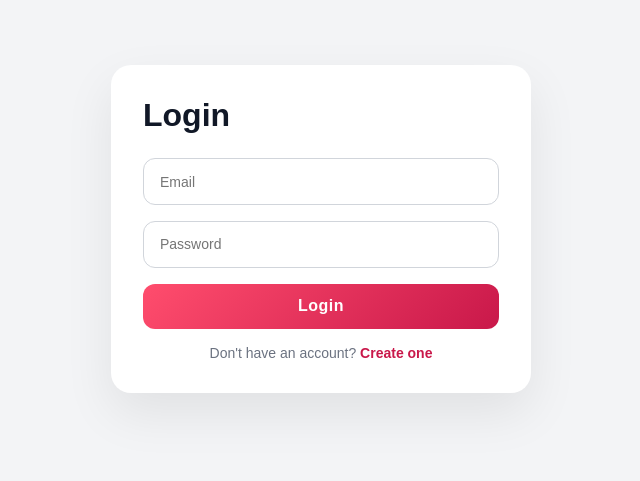
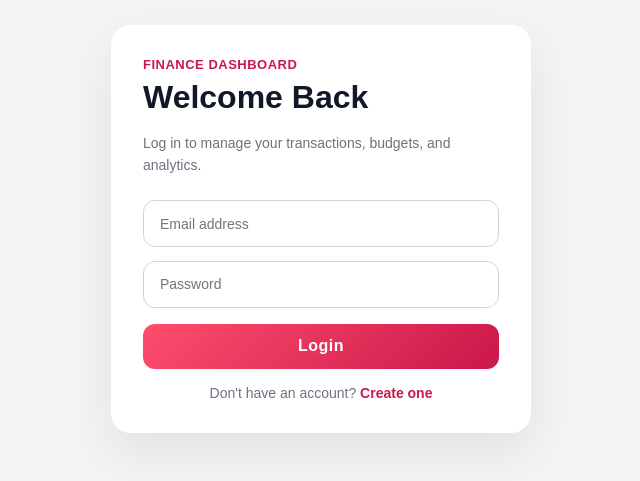
Before and after one commit to DragonNight501/dashboard-app, a Next.js app: page /login in a window 1280 px wide. Shown: the part 171-652 px from the top of the page, without its empty margins (319-959 px from the left). Built offline with nearby package versions, Linux system fonts and the light colour scheme; no server answers.

Commit message:
refactor(ui): improve table UX and redesign login page

```diff
--- a/app/globals.css
+++ b/app/globals.css
@@ -1082,7 +1082,32 @@ tr:nth-child(even) {
 .authSwitchLink:hover {
     text-decoration: underline;
 }
-
+.authHeader {
+    display: flex;
+    flex-direction: column;
+    gap: 0.45rem;
+    margin-bottom: 0.5rem;
+}
+
+.authEyebrow {
+    color: var(--primary);
+    font-size: 13px;
+    font-weight: 700;
+    letter-spacing: 0.5px;
+    text-transform: uppercase;
+}
+
+.authSubtitle {
+    color: var(--text-soft);
+    font-size: 14px;
+    line-height: 1.6;
+}
+
+.authFields {
+    display: flex;
+    flex-direction: column;
+    gap: 0.85rem;
+}
 /* ===================== */
 /* Sidebar */
 /* ===================== */
--- a/app/login/page.tsx
+++ b/app/login/page.tsx
@@ -1,4 +1,8 @@
 "use client";
+
+/* ===================== */
+/* Imports */
+/* ===================== */
 
 import { useEffect, useState } from "react";
 import { useRouter } from "next/navigation";
@@ -7,13 +11,29 @@ import { login } from "../lib/auth";
 import toast from "react-hot-toast";
 import Link from "next/link";
 
+/* ===================== */
+/* Login Page */
+/* Handles user authentication and redirects authenticated users.
+ */
+/* ===================== */
+
 export default function LoginPage() {
   const router = useRouter();
+
+  /* ===================== */
+  /* State Management */
+  /* ===================== */
 
   const [email, setEmail] = useState("");
   const [password, setPassword] = useState("");
   const [loading, setLoading] = useState(false);
   const [checking, setChecking] = useState(true);
+
+  /* ===================== */
+  /* Session Check */
+  /* Redirects logged-in users away from the login page.
+   */
+  /* ===================== */
 
   useEffect(() => {
     const checkSession = async () => {
@@ -32,11 +52,19 @@ export default function LoginPage() {
     checkSession();
   }, [router]);
 
-  const handleLogin = async (e: React.FormEvent) => {
-    e.preventDefault();
+  /* ===================== */
+  /* Login Handler */
+  /* Authenticates the user with Supabase.
+   */
+  /* ===================== */
+
+  const handleLogin = async (event: React.FormEvent) => {
+    event.preventDefault();
+
     if (loading) return;
 
     setLoading(true);
+
     const loadingToast = toast.loading("Logging in...");
 
     const error = await login(email, password);
@@ -49,24 +77,45 @@ export default function LoginPage() {
       return;
     }
 
-    toast.success("You login in Seccessfully");
+    toast.success("Logged in successfully");
     router.push("/");
   };
 
+  /* ===================== */
+  /* Loading State */
+  /* ===================== */
+
   if (checking) {
-    return <p style={{ padding: "2rem" }}>Loading...</p>;
+    return (
+      <main className="authPage">
+        <div className="authForm">
+          <p className="authSwitchText">Checking session...</p>
+        </div>
+      </main>
+    );
   }
+
+  /* ===================== */
+  /* UI Rendering */
+  /* ===================== */
 
   return (
     <main className="authPage">
       <form className="authForm" onSubmit={handleLogin}>
-      <h1>Login</h1>
+        <div className="authHeader">
+          <p className="authEyebrow">Finance Dashboard</p>
+          <h1>Welcome Back</h1>
+          <p className="authSubtitle">
+            Log in to manage your transactions, budgets, and analytics.
+          </p>
+        </div>
 
+        <div className="authFields">
           <input
             type="email"
-        placeholder="Email"
+            placeholder="Email address"
             value={email}
-        onChange={(e) => setEmail(e.target.value)}
+            onChange={(event) => setEmail(event.target.value)}
             required
             disabled={loading}
           />
@@ -75,10 +124,11 @@ export default function LoginPage() {
             type="password"
             placeholder="Password"
             value={password}
-        onChange={(e) => setPassword(e.target.value)}
+            onChange={(event) => setPassword(event.target.value)}
             required
             disabled={loading}
           />
+        </div>
 
         <button type="submit" className="saveBtn" disabled={loading}>
           {loading ? "Logging in..." : "Login"}
```
Lines whose indentation alone changed are shown as unchanged.
